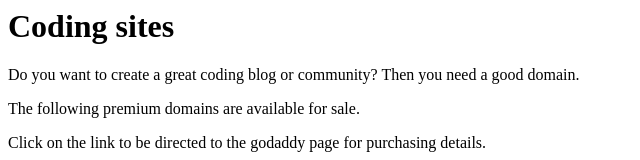
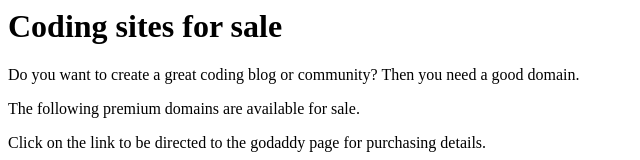
Before and after one commit to mveteanu/CodingSites, a plain HTML site: page index.html in a window 1280 px wide. Shown: the top 160 px of the page, without its empty margins (0-640 px from the left). Drawn offline with Linux system fonts and the light colour scheme.

Commit message:
Update index.html

```diff
--- a/index.html
+++ b/index.html
@@ -28,7 +28,7 @@ li {
 </head>
 
 <body>
-<h1>Coding sites</h1>
+<h1>Coding sites for sale</h1>
 
 <p>Do you want to create a great coding blog or community? Then you need a good domain.</p>
 <p>The following premium domains are available for sale.</p>
```
